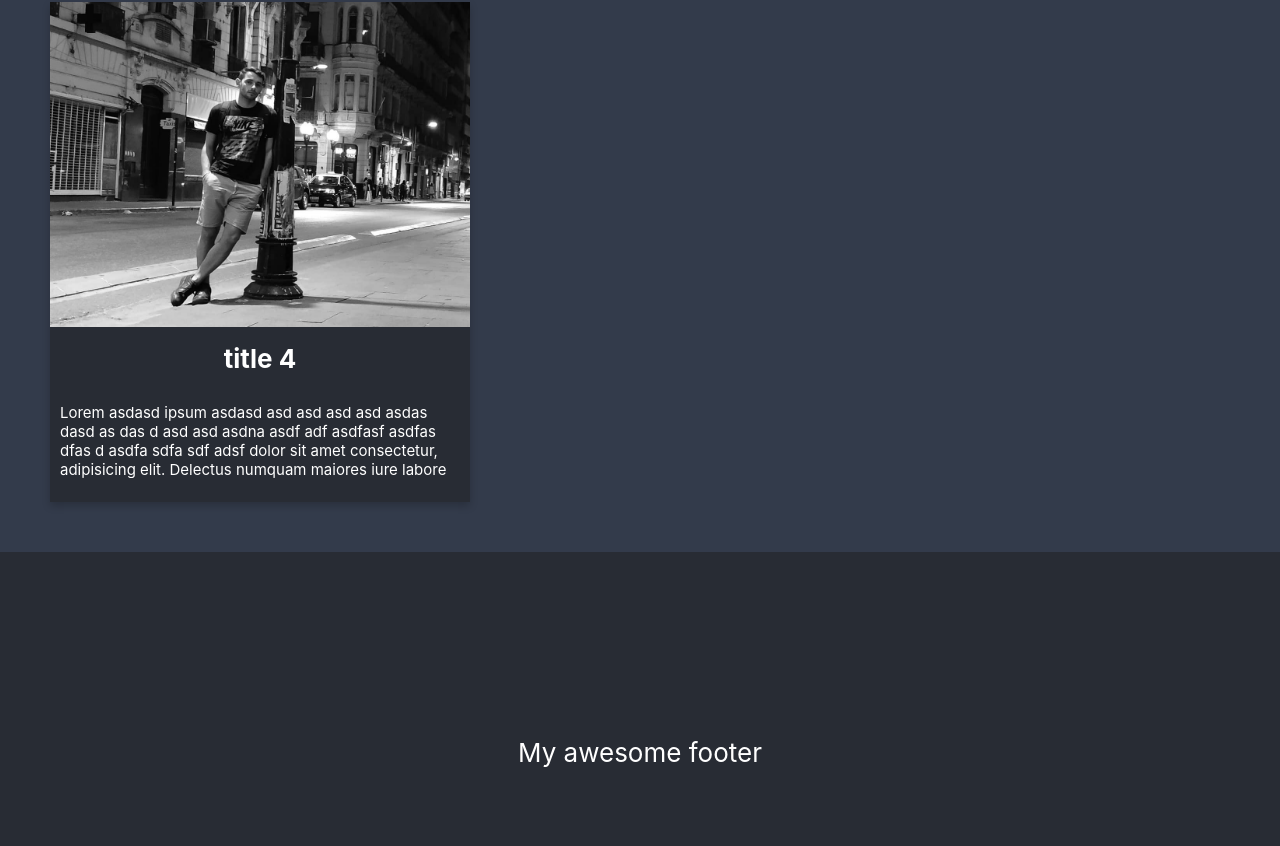
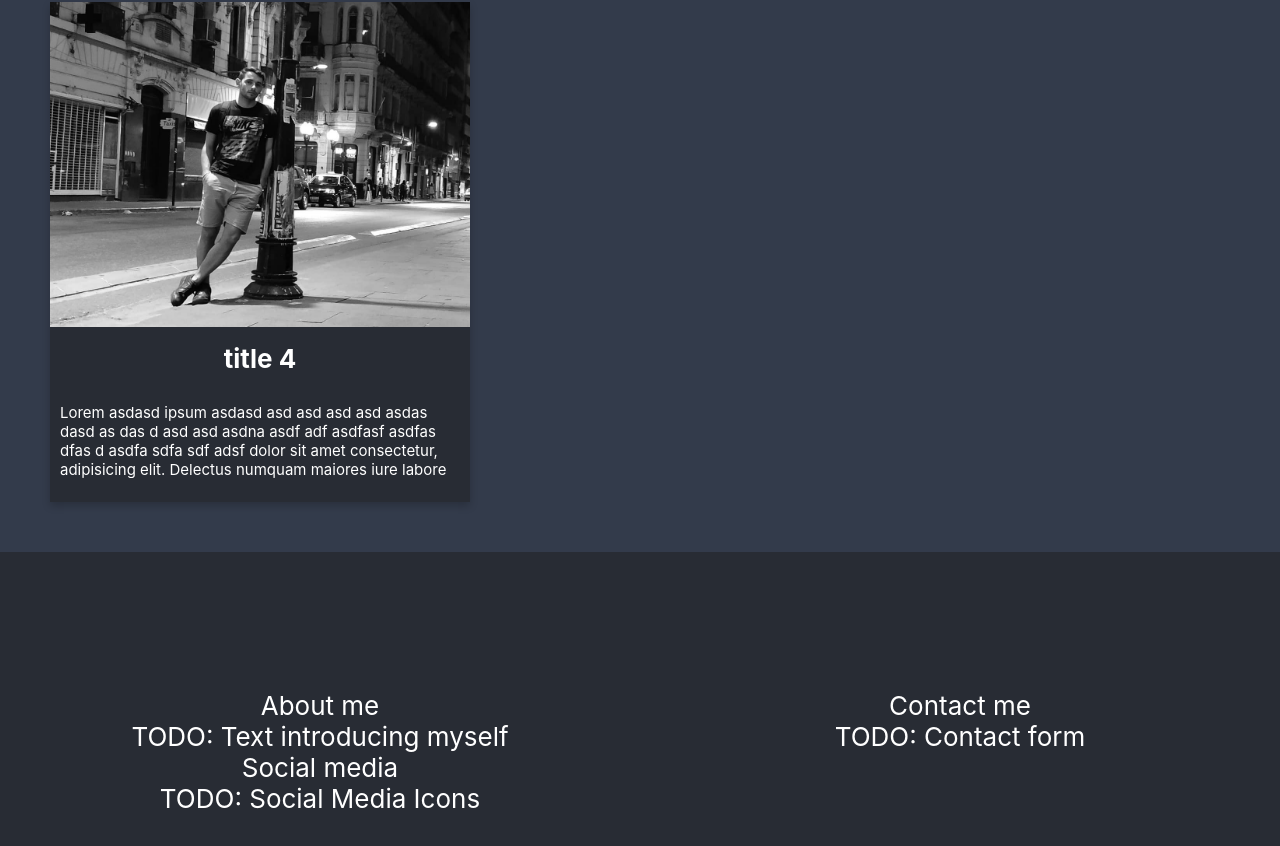
Before and after one commit to MCarlomagno/React-portfolio-maker, a React (Create React App) app: page / in a window 1280 px wide. Shown: the part 661-1507 px from the top of the page. Built offline with nearby package versions, Linux system fonts and the light colour scheme.

Commit message:
feat: footer content

```diff
--- /dev/null
+++ b/src/components/footer/footer.css
@@ -0,0 +1,6 @@
+.footer-container {
+    max-width: 1500px;
+    width: 100%;
+    display: grid;
+    grid-template-columns: 1fr 1fr;
+}
--- a/src/components/footer/footer.jsx
+++ b/src/components/footer/footer.jsx
@@ -1,7 +1,30 @@
+import './footer.css';
+
 function Portfolio () {
     return (
-        <div>
-            My awesome footer
+        <div className="footer-container">
+            <div>
+                <div>
+                    About me
+                </div>
+                <div>
+                    TODO: Text introducing myself
+                </div>
+                <div>
+                    Social media
+                </div>
+                <div>
+                    TODO: Social Media Icons
+                </div>
+            </div>
+            <div>
+                <div>
+                    Contact me
+                </div>
+                <div>
+                    TODO: Contact form
+                </div>
+            </div>
         </div>
     );
 }
```
